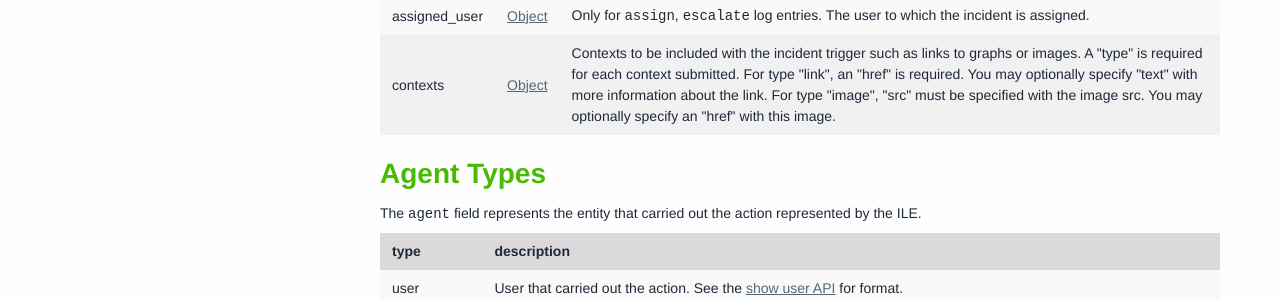
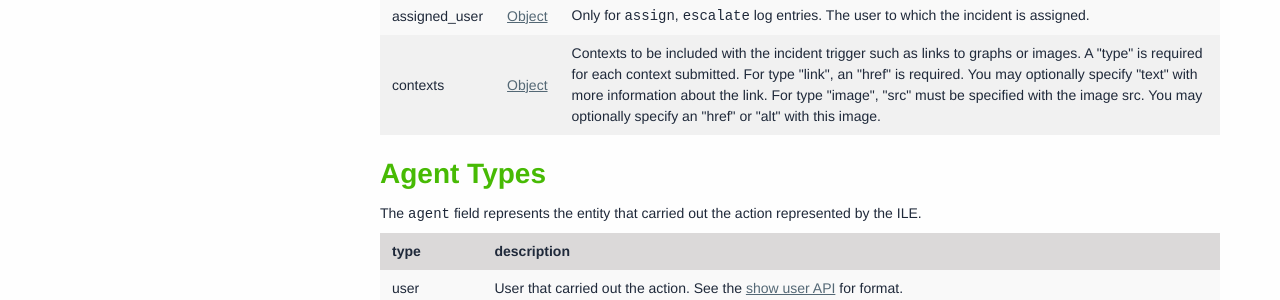
Before and after one commit to h4dz/devdocs, a Jekyll site: the page built from source/documentation/rest/log_entries/show.html, in a window 1280 px wide and 900 px high, scrolled down 1301 px. Shown: the part 215-515 px from the top of the window. Built offline with Jekyll 4.4.1, drawn with Linux system fonts in a browser that asks for light colours; some web fonts are replaced; some of the changed text lies outside the part shown.

Commit message:
Fix for contexts documentation

```diff
--- a/source/documentation/integration/events/trigger.html
+++ b/source/documentation/integration/events/trigger.html
@@ -156,7 +156,7 @@ layout: main
             No
           </td>
           <td>
-            Contexts to be included with the incident trigger such as links to graphs or images. A "type" is required for each context submitted. For type "link", an "href" is required. You may optionally specify "text" with more information about the link. For type "image", "src" must be specified with the image src. You may optionally specify an "href" with this image.
+            Contexts to be included with the incident trigger such as links to graphs or images. A "type" is required for each context submitted. For type "link", an "href" is required. You may optionally specify "text" with more information about the link. For type "image", "src" must be specified with the image src. You may optionally specify an "href" or an "alt" with this image.
           </td>
         </tr>
       </tbody>
--- a/source/documentation/rest/log_entries/show.html
+++ b/source/documentation/rest/log_entries/show.html
@@ -300,7 +300,7 @@ GET https://<span class="base_url contenteditable persist" contenteditable="true
             <a href="/documentation/rest/types#object">Object</a>
           </td>
           <td>
-            Contexts to be included with the incident trigger such as links to graphs or images. A "type" is required for each context submitted. For type "link", an "href" is required. You may optionally specify "text" with more information about the link. For type "image", "src" must be specified with the image src. You may optionally specify an "href" with this image.
+            Contexts to be included with the incident trigger such as links to graphs or images. A "type" is required for each context submitted. For type "link", an "href" is required. You may optionally specify "text" with more information about the link. For type "image", "src" must be specified with the image src. You may optionally specify an "href" or "alt" with this image.
           </td>
         </tr>
       </tbody>
@@ -856,6 +856,17 @@ GET https://<span class="base_url contenteditable persist" contenteditable="true
             Optional link for the image.
           </td>
         </tr>
+        <tr>
+          <td>
+            alt
+          </td>
+          <td>
+            <a href="/documentation/rest/types#string">String</a>
+          </td>
+          <td>
+            Optional alt text for the image.
+          </td>
+        </tr>
       </tbody>
     </table>
   </div>
```
Also changed, not shown: other parts of source/documentation/integration/events/trigger.html (+2 -2 lines).
